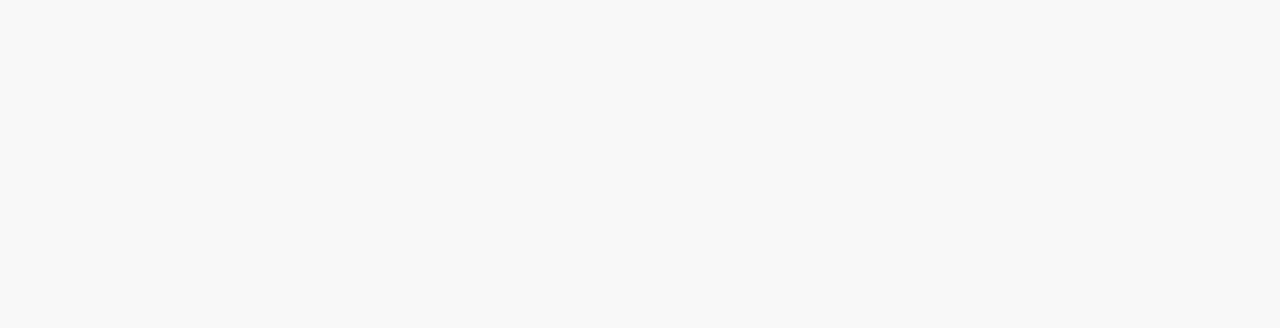
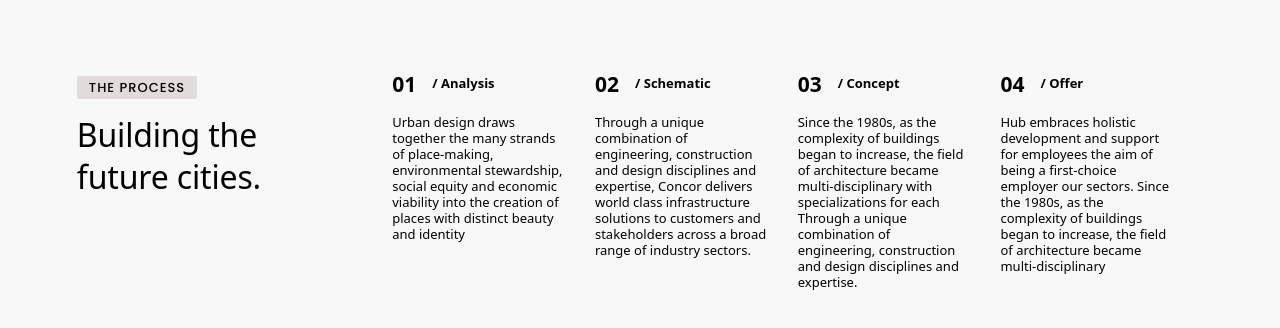
Before and after one commit to raiabhinav108/SplusUM_website, a React (Create React App) app in the folder my-app/: page /studio in a window 1280 px wide. Shown: the part 1976-2304 px from the top of the page. Before the commit the page ends 1532 px from the top, so only its background shows below. Built offline with nearby package versions, Linux system fonts and the light colour scheme.

Commit message:
Process section created

```diff
--- a/my-app/src/pages/Studio.jsx
+++ b/my-app/src/pages/Studio.jsx
@@ -2,6 +2,7 @@
 import Navbar from '../components/navbar/Navbar'
 import ImageMarquee from '../studioComponents/imageMarquee/ImageMarquee'
 import Intro from '../studioComponents/intro/Intro'
+import ParallaxEffect from '../studioComponents/parallaxEffect/ParallaxEffect'
 import './studio.css'
 const Studio = () => {
   return (
@@ -9,6 +10,7 @@
       <Navbar/>
       <Intro/>
       <ImageMarquee/>
+      <ParallaxEffect/>
     </div>
   )
 }
--- a/my-app/src/studioComponents/imageMarquee/imagemarquee.css
+++ b/my-app/src/studioComponents/imageMarquee/imagemarquee.css
@@ -23,3 +23,10 @@
     from { transform: translateX(0); }
     to { transform: translateX(-50%); }
   }
+
+  @media only screen and (max-width:767px){
+    .marq1 img{
+        width: 17%;
+
+    }
+  }
--- a/my-app/src/studioComponents/intro/intro.css
+++ b/my-app/src/studioComponents/intro/intro.css
@@ -3,7 +3,7 @@
 
 .intro_main{
 
-    padding: 100px 0 100px;
+    padding: 100px 0 70px;
    font-family: 'Poppins', sans-serif;
 }
 
@@ -260,5 +260,16 @@
             display: flex;
             flex-direction: column;
         }
+        .intro_main .head_kr_intro2 {
+
+
+            font-size: 56px;
+            font-weight: 500;
+            text-transform: none;
+            line-height: 1em;
+            letter-spacing: -0.8px;
+            white-space: normal;
+            margin-bottom: 0.8em;
+        }
 
     }
--- /dev/null
+++ b/my-app/src/studioComponents/parallaxEffect/ParallaxEffect.jsx
@@ -0,0 +1,43 @@
+import React from 'react'
+import './parallaxeffect.css'
+const ParallaxEffect = () => {
+  return (
+    <div className="main_px">
+        <div className="main_sub_div_px">
+            <div className="head_px"><span>THE PROCESS</span></div>
+            <div className="desc_px"><h2>Building the future cities.</h2></div>
+        </div>
+        <div className="sub_div_px">
+        <div className="sub_head_px">
+        <div className="head_num"><span>01</span></div>
+        <div className="head_desc"><h3>/ Analysis</h3></div>
+        </div>
+            <div className="sub_desc_px"><p>Urban design draws together the many strands of place-making, environmental stewardship, social equity and economic viability into the creation of places with distinct beauty and identity</p></div>
+        </div>
+        <div className="sub_div_px">
+        <div className="sub_head_px">
+        <div className="head_num"><span>02</span></div>
+        <div className="head_desc"><h3>/ Schematic</h3></div>
+        </div>
+            <div className="sub_desc_px"><p>Through a unique combination of engineering, construction and design disciplines and expertise, Concor delivers world class infrastructure solutions to customers and stakeholders across a broad range of industry sectors.</p></div>
+        </div>
+        <div className="sub_div_px">
+        <div className="sub_head_px">
+        <div className="head_num"><span>03</span></div>
+        <div className="head_desc"><h3>/ Concept</h3></div>
+        </div>
+            <div className="sub_desc_px"><p>Since the 1980s, as the complexity of buildings began to increase, the field of architecture became multi-disciplinary with specializations for each Through a unique combination of engineering, construction and design disciplines and expertise.</p>
+</div>
+        </div>
+        <div className="sub_div_px">
+        <div className="sub_head_px">
+        <div className="head_num"><span>04</span></div>
+        <div className="head_desc"><h3>/ Offer</h3></div>
+        </div>
+            <div className="sub_desc_px"><p>Hub embraces holistic development and support for employees the aim of being a first-choice employer our sectors. Since the 1980s, as the complexity of buildings began to increase, the field of architecture became multi-disciplinary</p>
+</div></div>
+    </div>
+  )
+}
+
+export default ParallaxEffect
--- /dev/null
+++ b/my-app/src/studioComponents/parallaxEffect/parallaxeffect.css
@@ -0,0 +1,99 @@
+.main_px{
+    margin-top: 33em;
+    display: flex;
+    padding: 20px 6% 100px;
+}
+
+.main_sub_div_px{
+    width:28%;
+}
+.sub_div_px{
+    width:18%;
+}
+
+.main_sub_div_px .head_px span{
+    color: #000;
+    font-family: "Poppins", Sans-serif;
+    font-size: 13px;
+    font-weight: 500;
+    text-transform: uppercase;
+    line-height: 1.1em;
+    letter-spacing: 1px;
+    background-color: #e0dcdc;
+    padding: 2px 12px;
+    border-radius: 2px;
+
+}
+.main_sub_div_px .head_px{
+    margin-bottom: 1rem;
+}
+
+.main_sub_div_px .desc_px h2{
+    font-size: 32px;
+   font-weight: 500;
+    text-transform: none;
+    line-height: 42px;
+    letter-spacing: -0.16px;
+    white-space: normal;
+    margin: 0em 0em 1.5em 0em;
+    padding-right:40%;
+}
+.sub_head_px{
+    display: flex;
+}
+.sub_head_px .head_num{
+    margin: 0em 1em 1em 0em;
+}
+.sub_head_px .head_num span{
+    font-size: 21px;
+    font-weight: bold;
+    line-height: 18px;
+    white-space: normal;
+
+
+}
+.sub_head_px .head_desc{
+    margin: 0em 0em 1em 0em;
+}
+.sub_head_px .head_desc h3{
+font-size: 13px;
+    line-height: 18px;
+    white-space: normal;
+
+    font-weight: 600;
+}
+.sub_desc_px{
+    padding-right: 15%;
+}
+.sub_desc_px p{
+    font-size: 13px;
+    line-height: 16px;
+    white-space: normal;
+    font-weight: 400;
+}
+
+@media only screen and (max-width:767px) {
+.main_px{
+    display: flex;
+    flex-direction: column;
+    padding-left: 8%;
+    padding-right: 8%;
+    margin-top: 35em;
+}
+.main_sub_div_px{
+    width:100%;
+}
+.sub_div_px{
+    width:100%;
+}
+.sub_desc_px{
+    padding-right: 6%;
+    padding-bottom: 3.5em;
+}
+.main_sub_div_px .desc_px h2{
+    font-size: 42px;
+    padding-right:20%;
+}
+
+
+}
```
